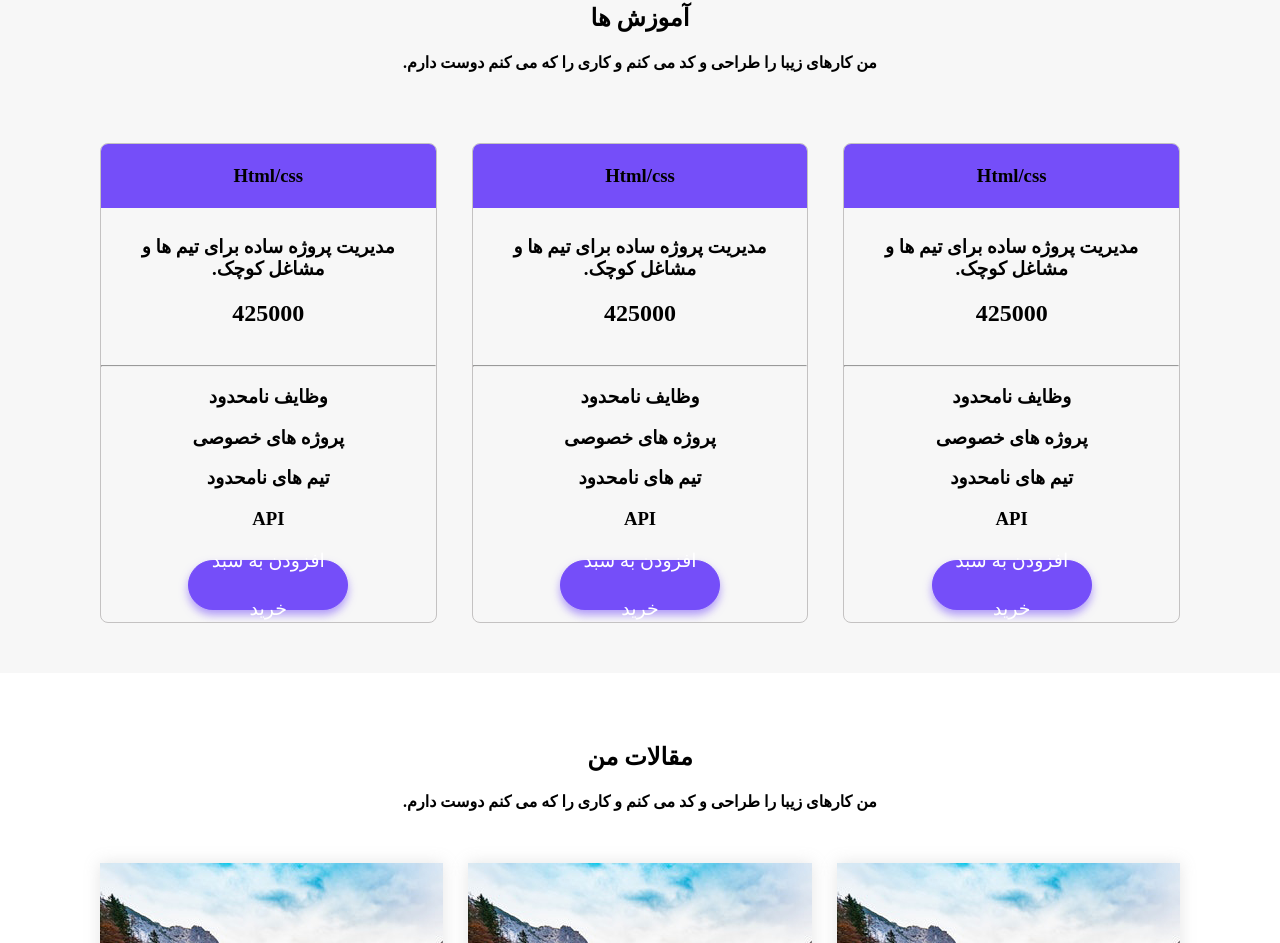
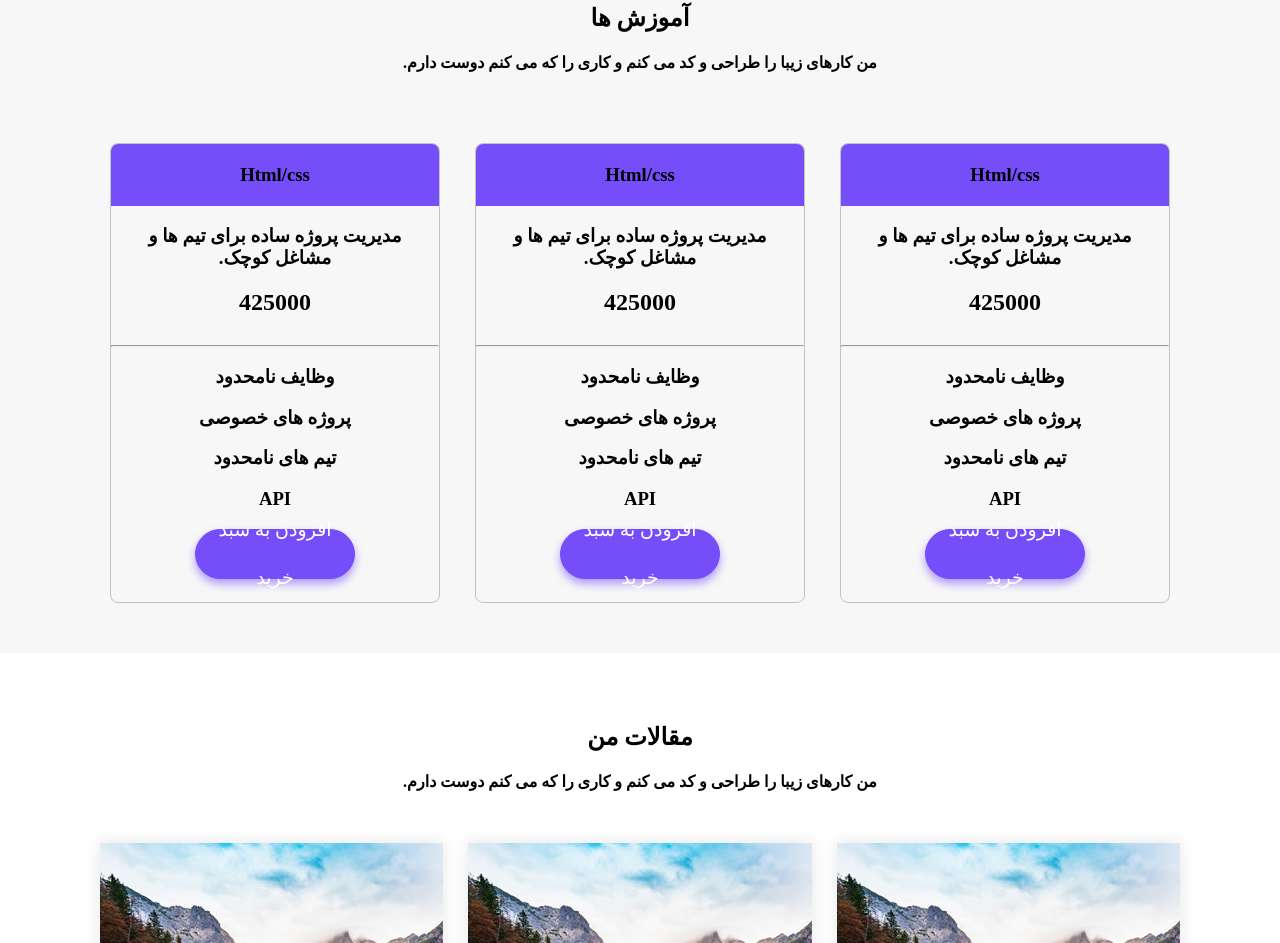
Before and after one commit to Mousavi-69/Resumes, a Vue app: page / in a window 1280 px wide. Shown: the part 3886-4829 px from the top of the page. Built offline with nearby package versions, Linux system fonts and the light colour scheme.

Commit message:
change  width & height

```diff
--- a/src/components/ShapeComponent/TutorialsComponent.vue
+++ b/src/components/ShapeComponent/TutorialsComponent.vue
@@ -37,33 +37,34 @@ import buttonVue from "../Button.vue";
 </template>
 <style scoped lang="scss">
 .container {
-  width: 350px;
-  height: 480px;
-  background-color: rgb(97, 44, 44);
+  width: 330px;
+  height: 460px;
   text-align: center;
   cursor: pointer;
   overflow: hidden;
-  padding-bottom: 100px;
+  padding-bottom: 20px;
   border: 1px solid rgb(196, 194, 194);
   border-radius: 8px;
-  transition: all 0.3s ease-out 0.2s;
+  transition: all 0.2s ease-out 0.2s;
+
 
   &:hover {
-    transform: translateY(-10px);
+    transform: translateY(-7px);
     box-shadow: 0 1px 15px 5px rgb(216, 216, 216);
   }
 }
 .header {
-  padding: 2px;
+  padding: 1px;
   background-color: #754ef9;
 }
 .section1 {
-  padding: 10px 30px;
+  padding: 1px 20px;
 }
+
 .footer {
   display: flex;
   justify-content: center;
-  margin-top: 30px;
-  padding-bottom: 80px;
+  margin-top: 10px;
+  padding-bottom: 10px;
 }
 </style>
```
